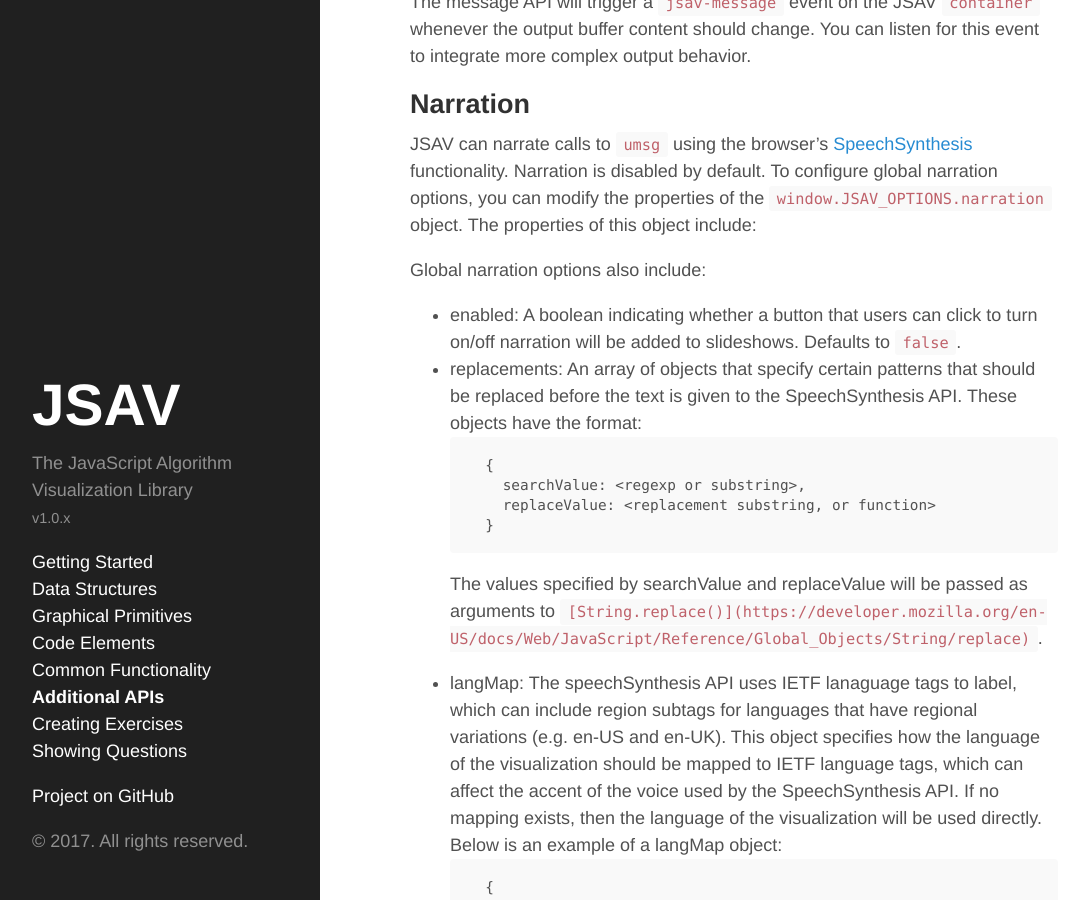
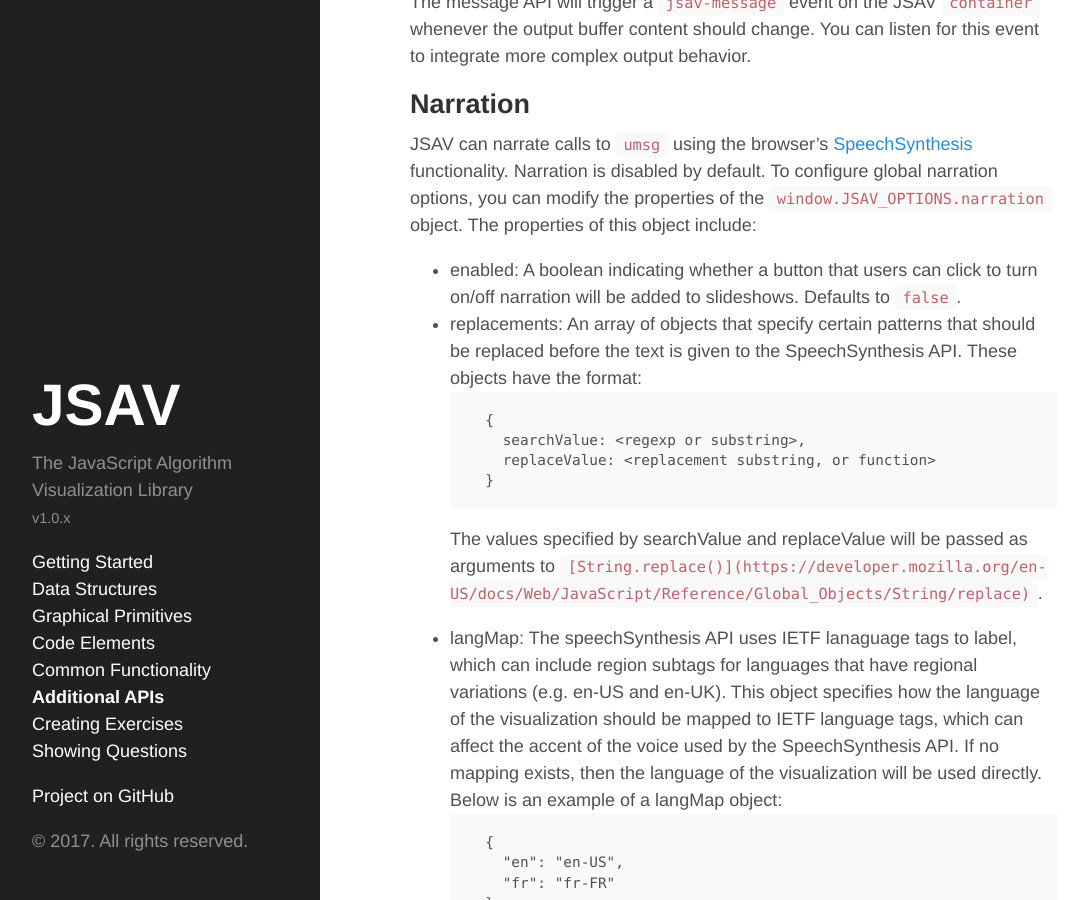
Before and after one commit to vkaravir/JSAV, a Jekyll site: the page built from otherapis/messages.md, in a window 1280 px wide and 900 px high, scrolled down 1587 px. Shown: the whole window, without its empty margins (4-1079 px from the left). Built offline with Jekyll 4.4.1, drawn with Linux system fonts in a browser that asks for light colours; comment, search, counter and statistics services are not loaded.

Commit message:
Update messages.md

````diff
--- a/otherapis/messages.md
+++ b/otherapis/messages.md
@@ -83,8 +83,6 @@ The message API will trigger a ```jsav-message``` event on the JSAV
 <h2>Narration</h2>
 
 JSAV can narrate calls to <code>umsg</code> using the browser's [SpeechSynthesis](https://developer.mozilla.org/en-US/docs/Web/API/SpeechSynthesis) functionality. Narration is disabled by default. To configure global narration options, you can modify the properties of the <code>window.JSAV_OPTIONS.narration</code> object. The properties of this object include:
-
-Global narration options also include:
 - enabled: A boolean indicating whether a button that users can click to turn on/off narration will be added to slideshows. Defaults to <code>false</code>.
 - replacements: An array of objects that specify certain patterns that should be replaced
 before the text is given to the SpeechSynthesis API. These objects have the format:
````
